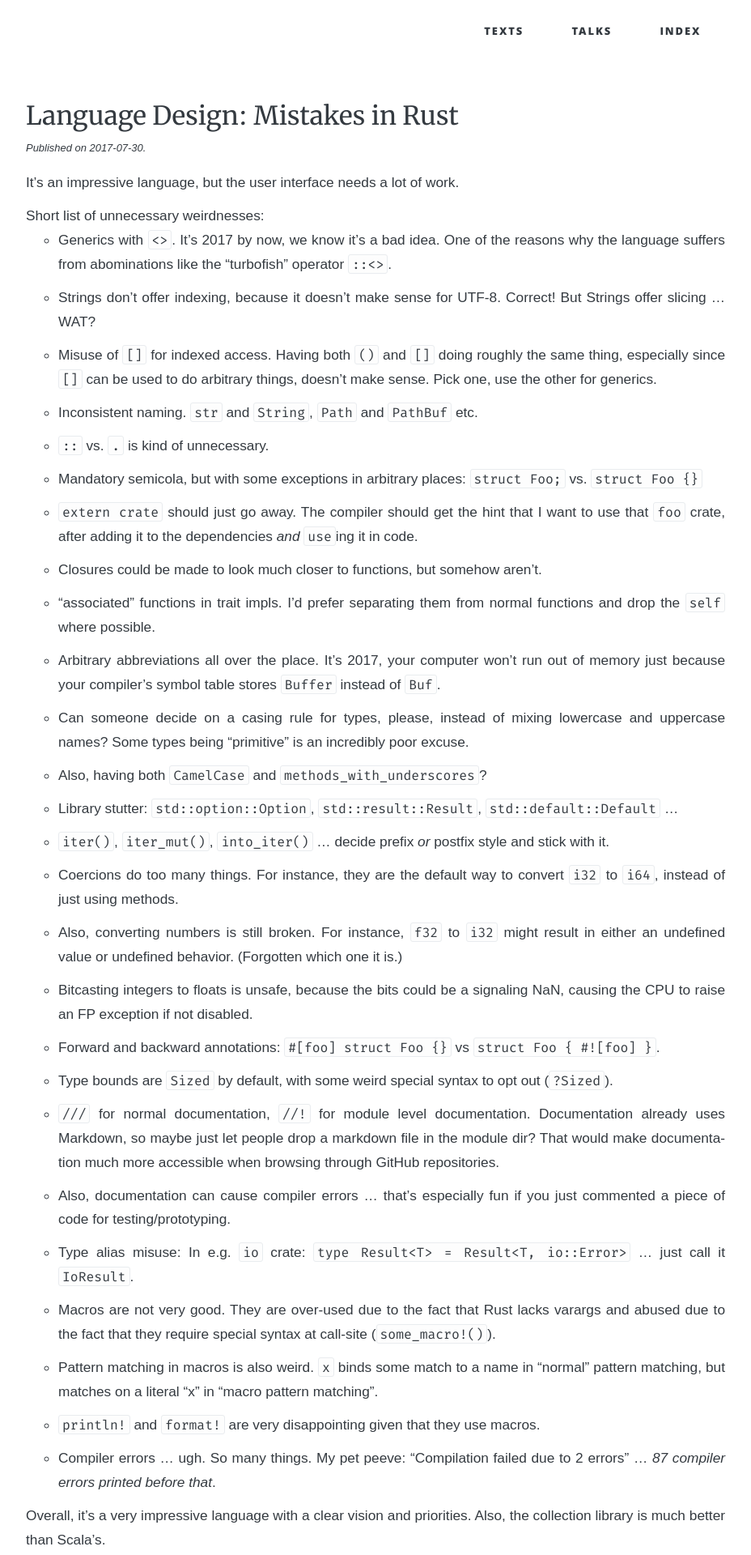
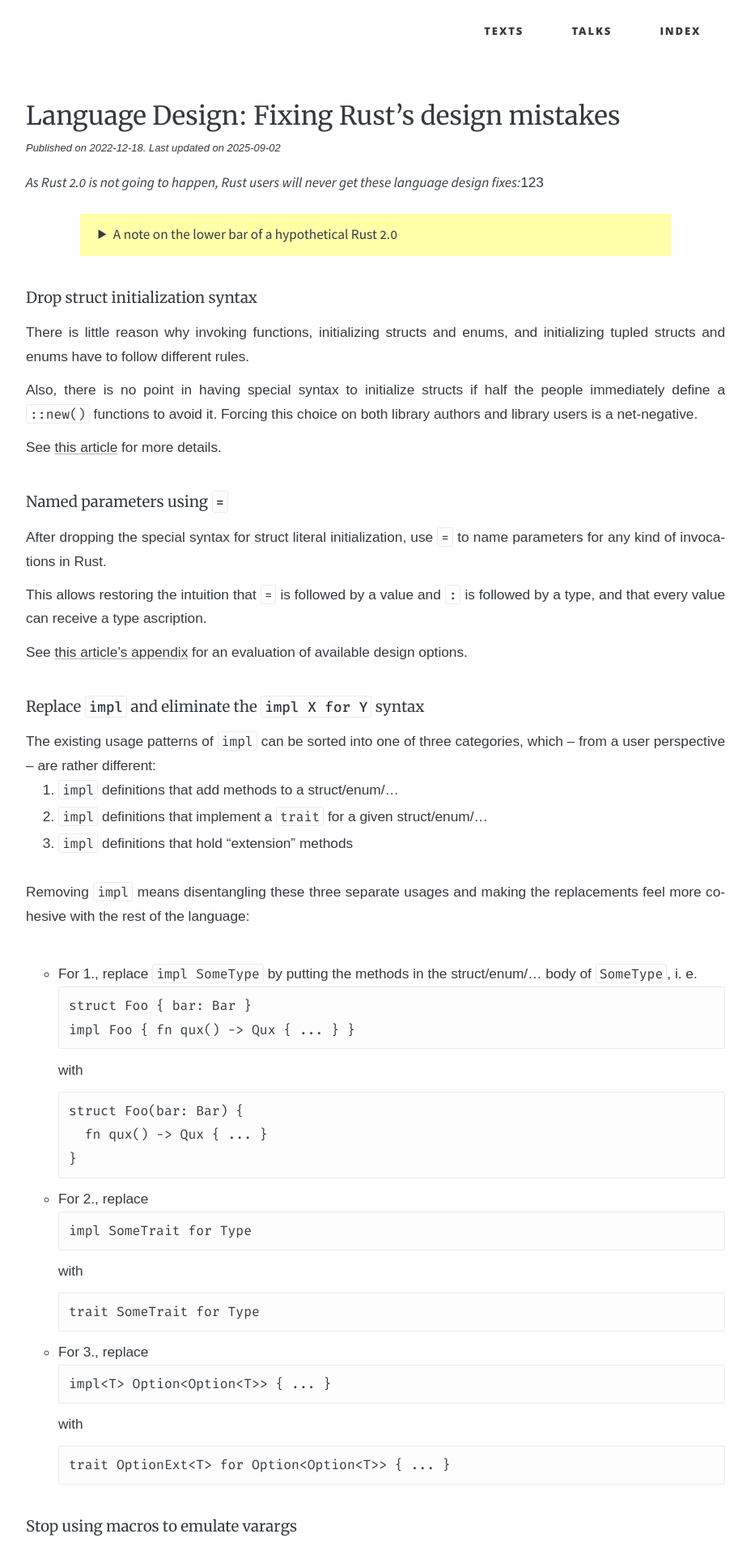
Before and after one commit to soc/soc.me, a Jekyll site: the page built from _languages/design-mistakes-in-rust.md, in a window 1280 px wide. Shown: the top 1920 px of the page at 81% size, without its empty margins (176-1104 px from the left). Built offline with Jekyll 4.4.1, drawn with Linux system fonts in a browser that asks for light colours; some web fonts are replaced; some of the changed text lies outside the part shown.

Commit message:
improve and extend the "mistakes in Rust" articles

````diff
--- a/_languages/design-mistakes-in-rust.md
+++ b/_languages/design-mistakes-in-rust.md
@@ -1,76 +1,161 @@
 ---
-title:  "Language Design: Mistakes in Rust"
-date:   2017-07-30 12:00:00 +0200
-redirect_from: "languages/notes-on-rust"
+title:  "Language Design: Fixing Rust's design mistakes"
+date:   2022-12-18
+update: 2025-09-02
+redirect_from:
+  - "languages/notes-on-rust"
+  - "languages/lower-bar-of-rust-2"
 ---
 
-It's an impressive language, but the user interface needs a lot of work.
+_**As Rust 2.0 is not going to happen, Rust users will never get these language design fixes:**_[^1][^2][^3]
 
-Short list of unnecessary weirdnesses:
+<details class="note">
+  <summary><b>A note on the lower bar of a hypothetical Rust 2.0</b></summary>
 
-- Generics with `<>`. It's 2017 by now, we know it's a bad idea.
-  One of the reasons why the language suffers from abominations like the "turbofish" operator `::<>`.
+  <p>An <a href="https://www.ncameron.org/blog/rust-in-2023/">article touching on "Rust 2.0"</a> and its reactionary reception
+     made it apparent that language evolution has two boundaries, not one:</p>
 
-- Strings don't offer indexing, because it doesn't make sense for UTF-8. Correct! But Strings offer slicing ... WAT?
+  <ul>
+    <li>Boundary 1 (upper bar of change): Things a hypothetical language "v2.0" is <em>not allowed</em> to improve for compatibility reasons.</li>
+    <li>Boundary 2 (lower bar of change): Things that a hypothetical language "v2.0" <em>needs to improve</em> for such an effort to be worthwhile to contributors and users.</li>
+  </ul>
 
-- Misuse of `[]` for indexed access. Having both `()` and `[]` doing roughly the same thing,
-  especially since `[]` can be used to do arbitrary things, doesn't make sense.
-  Pick one, use the other for generics.
+  <p>For Rust, we know the exact coordinates of the first boundary, but very little about the second boundary,
+  as such "critical" engagement is poorly received by the community.</p>
 
-- Inconsistent naming. `str` and `String`, `Path` and `PathBuf` etc.
+  <p>Nevertheless, only a cursory look is needed to conclude that "Rust 2.0" is very unlikely:<br/>
+  The lower bar is above the upper one, i. e. the required changes to make it worthwhile are larger than Rust leadership's acceptance for change.</p>
 
-- `::` vs. `.` is kind of unnecessary.
+  <p>This doesn't mean that we can't explore the second boundary, and collect these "unacceptable fixes"
+  as a learning opportunity for future language designers!</p>
 
-- Mandatory semicola, but with some exceptions in arbitrary places:
-  `struct Foo;` vs. `struct Foo {}`
+</details>
 
-- `extern crate` should just go away.
-  The compiler should get the hint that I want to use that `foo` crate, after adding it to the dependencies _and_ `use`ing it in code.
+#### Drop struct initialization syntax
 
-- Closures could be made to look much closer to functions, but somehow aren't.
+There is little reason why invoking functions, initializing structs and enums, and initializing tupled structs and enums have to follow different rules.
 
-- "associated" functions in trait impls. I'd prefer separating them from normal functions and drop the `self` where possible.
+Also, there is no point in having special syntax to initialize structs if half the people immediately define a `::new()` functions to avoid it.
+Forcing this choice on both library authors and library users is a net-negative.
 
-- Arbitrary abbreviations all over the place.
-  It's 2017, your computer won't run out of memory just because your compiler's symbol table stores `Buffer` instead of `Buf`.
+See [this article](rust-struct-initializer-mistake) for more details.
 
-- Can someone decide on a casing rule for types, please, instead of mixing lowercase and uppercase names?
-  Some types being "primitive" is an incredibly poor excuse.
+#### Named parameters using `=`
 
-- Also, having both `CamelCase` and `methods_with_underscores`?
+After dropping the special syntax for struct literal initialization, use `=` to name parameters for any kind of invocations in Rust.
 
-- Library stutter: `std::option::Option`, `std::result::Result`, `std::default::Default` ...
+This allows restoring the intuition that `=` is followed by a value and `:` is followed by a type, and that every value can receive a type ascription.
 
-- `iter()`, `iter_mut()`, `into_iter()` ... decide prefix _or_ postfix style and stick with it.
+See [this article's appendix](rust-struct-initializer-mistake#appendix-a-detailed-look-at-the-role-of-) for an evaluation of available design options.
 
-- Coercions do too many things.
-  For instance, they are the default way to convert `i32` to `i64`, instead of just using methods.
+#### Replace `impl` and eliminate the `impl X for Y` syntax
 
-- Also, converting numbers is still broken.
-  For instance, `f32` to `i32` might result in either an undefined value or undefined behavior. (Forgotten which one it is.)
+The existing usage patterns of `impl` can be sorted into one of three categories, which – from a user perspective – are rather different:
 
-- Bitcasting integers to floats is unsafe, because the bits could be a signaling NaN, causing the CPU to raise an FP exception if not disabled.
+1. `impl` definitions that add methods to a struct/enum/...
+2. `impl` definitions that implement a `trait` for a given struct/enum/...
+3. `impl` definitions that hold "extension" methods
 
-- Forward and backward annotations: `#[foo] struct Foo {}` vs `struct Foo { #![foo] }`.
+<br/>Removing `impl` means disentangling these three separate usages and making the replacements feel more cohesive with the rest of the language:
 
-- Type bounds are `Sized` by default, with some weird special syntax to opt out (`?Sized`).
+<br/>
+- For 1., replace `impl SomeType` by putting the methods in the struct/enum/... body of `SomeType`, i. e.
+  ```
+  struct Foo { bar: Bar }
+  impl Foo { fn qux() -> Qux { ... } }
+  ```
+  with
+  ```
+  struct Foo(bar: Bar) {
+    fn qux() -> Qux { ... }
+  }
+  ```
 
-- `///` for normal documentation, `//!` for module level documentation.
-  Documentation already uses Markdown, so maybe just let people drop a markdown file in the module dir?
-  That would make documentation much more accessible when browsing through GitHub repositories.
+- For 2., replace
+  ```
+  impl SomeTrait for Type
+  ```
+  with
+  ```
+  trait SomeTrait for Type
+  ```
 
-- Also, documentation can cause compiler errors ... that's especially fun if you just commented a piece of code for testing/prototyping.
+- For 3., replace
+  ```
+  impl<T> Option<Option<T>> { ... }
+  ```
+  with
+  ```
+  trait OptionExt<T> for Option<Option<T>> { ... }
+  ```
 
-- Type alias misuse: In e.g. `io` crate: `type Result<T> = Result<T, io::Error>` ... just call it `IoResult`.
+#### Stop using macros to emulate varargs
 
-- Macros are not very good.
-  They are over-used due to the fact that Rust lacks varargs and abused due to the fact that they require special syntax at call-site (`some_macro!()`).
+Macros are largely used to work around the lack of varargs in Rust.
 
-- Pattern matching in macros is also weird.
-  `x` binds some match to a name in "normal" pattern matching, but matches on a literal "x" in "macro pattern matching".
+Instead, extend Rust's vararg support from `extern` functions to all functions.
 
-- `println!` and `format!` are very disappointing given that they use macros.
+(All language designers hate varargs, but handing out macros as a replacement is considerably worse.)
 
-- Compiler errors ... ugh. So many things. My pet peeve: "Compilation failed due to 2 errors" ... _87 compiler errors printed before that_.
+#### Drop range syntax
 
-Overall, it's a very impressive language with a clear vision and priorities. Also, the collection library is much better than Scala's.
+It takes up way too much language footprint for very little actual benefit, is a source of language expansion proposals
+and the actual implementation in Rust suffers from quite [a few other problems](https://ridiculousfish.com/blog/posts/least-favorite-rust-type.html).
+
+#### Drop array and slice syntax
+
+This frees up the `[]` bracket pair for more useful purposes.
+
+#### Make generics use `[]` instead of `<>`/`::<>`
+
+Turns out "trying to preserve the strangeness budget"[^4] can't fix a [broken design](stop-using-angle-brackets-for-generics).
+
+#### Fold `Index` and `IndexMut` into `Fn` trait family
+
+Providing traits to let people decide how round they want their function call parentheses to be is not a useful feature.
+
+#### Remove the hierarchy between `Eq`/`Ord` and `PartialEq`/`PartialOrd` traits
+
+This allows floating point values to implement a total order based on §5.10 of the IEEE754 spec.[^5]
+
+#### Drop `::`
+
+The distinction between path navigation (`::`) and member access (`.`) is not important enough to bother users at every single occasion.
+
+Instead, let the IDE use some syntax coloring and be done with it.
+
+#### Drop `as`
+
+... or at least make it make sense: it should *either* do type conversions *or* value conversions, but not both.
+
+Not to mention that `as` caused security vulnerabilities already.[^6]
+
+#### Drop `if-let`
+
+You know a feature is not well-thought-out if it has spawned 4 extensions proposals already.
+
+Instead, use the vastly superior [`is` design](unified-condition-expressions-comparison).
+
+#### Drop procedure syntax
+
+Functions that return no useful value enjoy special syntax privileges over functions that return a value.
+
+Drop this syntax sugar and require `-> ()` to be written down explicitly, like for every other type.
+
+#### Rectify "almost rules" into "always rules"
+
+See [this article](rust-almost-rules) for details.
+
+#### Remove significance of semicola
+
+Varying the meaning of a piece of code based on the presence of a `;` at a specific line is bad user interface design.
+
+Remove it and implement automatic semicolon inference, such that IDEs can show them, but no user has to ever type them.[^7]
+
+[^1]: ["Does Rust have any design mistakes?"](https://old.reddit.com/r/rust/comments/wvynot/does_rust_have_any_design_mistakes/)
+[^2]: [label:rust-2-breakage-wishlist](https://github.com/rust-lang/rust/issues?q=label%3Arust-2-breakage-wishlist)
+[^3]: [Broken and un-fixable parts of Rust](https://rust-lang.zulipchat.com/#narrow/stream/213817-t-lang/topic/broken.20and.20un-fixable.20parts.20of.20Rust)
+[^4]: [The language strangeness budget](https://steveklabnik.com/writing/the-language-strangeness-budget)
+[^5]: "Ackchually, float do not have a total order though!?" – Please read the IEEE754 spec.
+[^6]: [Using u16::max instead of u16::MAX potentially allows very long certificates](https://bugzilla.mozilla.org/show_bug.cgi?id=1940804)
+[^7]: If your sole wisdom on "leaving semicolons out" is JavaScript's ASI, then you are not qualified to have an opinion on this topic, sorry.
--- a/_layouts/talk.html
+++ b/_layouts/talk.html
@@ -11,7 +11,7 @@
     {% if title_parts[1] != nil and title_parts[1] != empty %}
     <h3>{{ title_parts[1] }}</h3>
     {% endif %}
-    {% if page.note %}<em class="note">{{page.note}}</em>{% endif %}
+    {% if page.note %}<em class="small">{{page.note}}</em>{% endif %}
     {{ content | markdownify }}
   </article>
 </div>
--- a/_sass/base/_base.scss
+++ b/_sass/base/_base.scss
@@ -338,8 +338,9 @@
 }
 
 .note {
-  font-size: var(--smaller);
-  text-justify: none;
+  background-color: var(--background-color-highlight);
+  margin: var(--base-line) calc(var(--base-line) * 3);
+  padding: calc(var(--base-line) / 2) var(--base-line);
 }
 
 .warn {
--- a/_sass/base/_normalize.scss
+++ b/_sass/base/_normalize.scss
@@ -41,8 +41,7 @@
 main,
 menu,
 nav,
-section,
-summary {
+section {
   display: block;
 }
 
````
Also changed, not shown: _languages/lower-bar-of-rust-2.md (deleted, +0 -98 lines), _languages/more-design-mistakes-of-rust.md (added, +42 -0 lines), _languages/rust-almost-rules.md (+5 -0 lines), index.md (+2 -3 lines).
